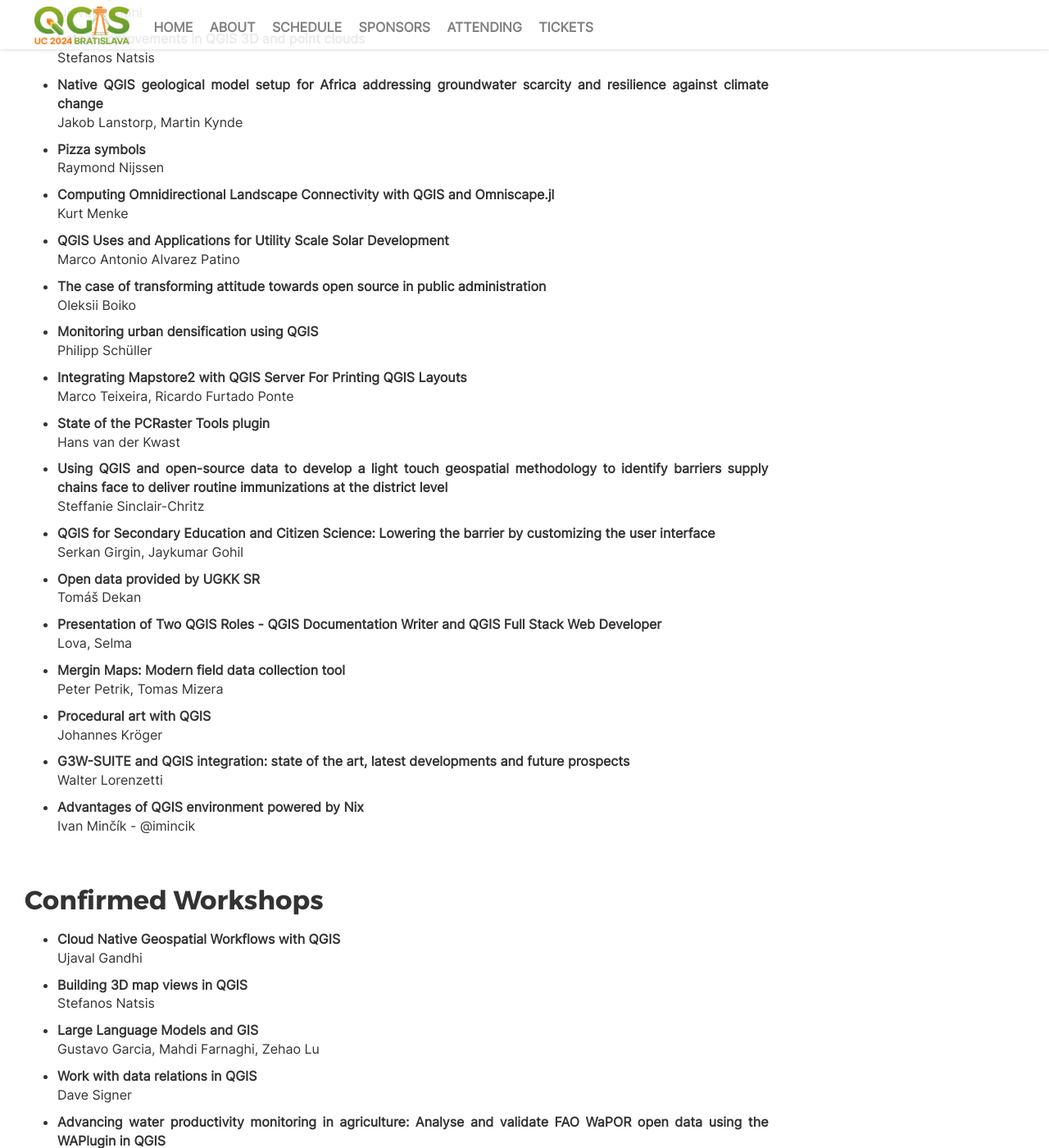
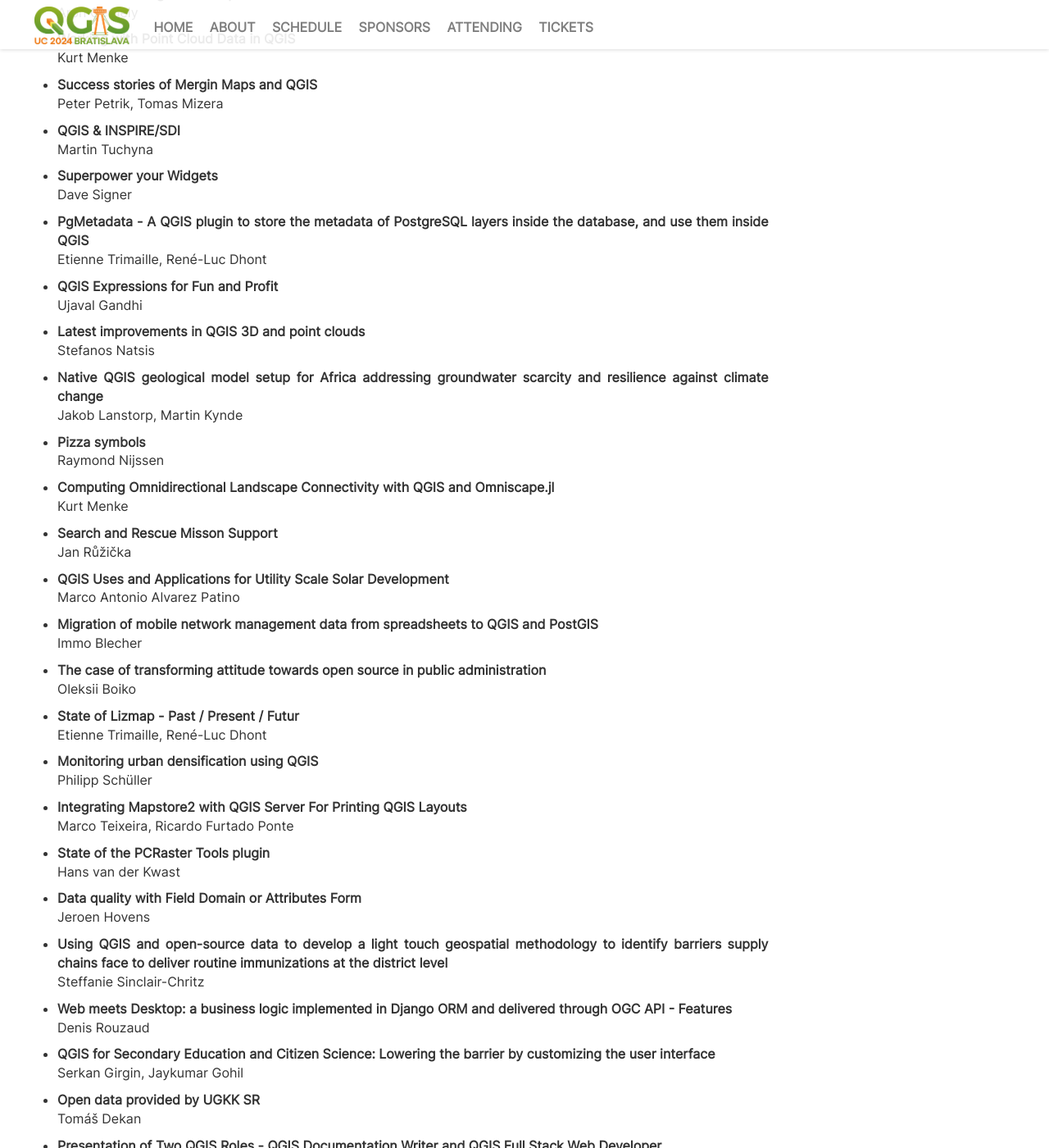
Before and after one commit to qgis-sk/uc2024-web, a Jekyll site: the page built from _pages/schedule.html, in a window 1280 px wide and 1400 px high, scrolled down 1686 px. Shown: the whole window at 82% size. Built offline with Jekyll 4.4.1, drawn with Linux system fonts in a browser that asks for light colours; nearby versions of some CDN libraries; comment, search, counter and statistics services are not loaded; some of the changed text lies outside the part shown.

Commit message:
more confirmed talks/workshops

```diff
--- a/_pages/schedule.html
+++ b/_pages/schedule.html
@@ -42,30 +42,41 @@
 <li style="margin: 10px 0;"><b>qgis-js - QGIS core ported to WebAssembly to run it on the web platform</b><br/>Michael Schmuki
 <li style="margin: 10px 0;"><b>Beyond the NDVI: Hyperspectral remote sensing in QGIS with the EnMAP-Box</b><br/>Benjamin Jakimow
 <li style="margin: 10px 0;"><b>Creating a random city map using the graphical modeler</b><br/>Philipp Schüller
+<li style="margin: 10px 0;"><b>Visualize planning projects in 3D</b><br/>Karl-Magnus Jönsson
 <li style="margin: 10px 0;"><b>Environmental Data Retrieval (EDR) a new OGC standard and its implementation in QGIS</b><br/>Saber Razmjooei
 <li style="margin: 10px 0;"><b>Geoharmony: A QGIS Plugin Unveiling Satellite Insights for Sustainable Development Syner-gy and Ecological Rejuvenation"</b><br/>Berit Mohr
 <li style="margin: 10px 0;"><b>Delivering the perfect QGIS installation and environment to your users</b><br/>Johannes Kröger
+<li style="margin: 10px 0;"><b>Everything I learned building AI models for QGIS</b><br/>Brendan Ashworth
 <li style="margin: 10px 0;"><b>QGIS website renovation</b><br/>Aliaksandra Tsiatserkina
 <li style="margin: 10px 0;"><b>Learn how to create user friendly layout templates</b><br/>Mie Winstrup
 <li style="margin: 10px 0;"><b>Rethinking urban health by measuring and mapping walkability with Q-GIS in the Global South.</b><br/>Ricardo Pozo
+<li style="margin: 10px 0;"><b>QGIS applications in transport planning: case studies of cycling and public transport support</b><br/>Marian Gogola
+<li style="margin: 10px 0;"><b>Exploring Advanced Data Integrations with Speckle</b><br/>Kateryna Konieva
 <li style="margin: 10px 0;"><b>Transformation from a "GIS enthusiast" to a GIS administrator - a description of deployment cases carried out in small and medium-sized companies.</b><br/>Michał Drożdż
 <li style="margin: 10px 0;"><b>From Data to Decisions: Empowering Groundwater Professionals with a QGIS Plugin</b><br/>Jakob Lanstorp, Martin Kynde
 <li style="margin: 10px 0;"><b>WAPlugin: a QGIS solution for accessing, validating, and analyzing FAO WaPOR data</b><br/>Hans van der Kwast, WAPlugin Team, Akshay Dhonthi
 <li style="margin: 10px 0;"><b>The hitchhikers guide to Copernicus data access</b><br/>Aron Gergely
 <li style="margin: 10px 0;"><b>Working with Point Cloud Data in QGIS</b><br/>Kurt Menke
 <li style="margin: 10px 0;"><b>Success stories of Mergin Maps and QGIS</b><br/>Peter Petrik, Tomas Mizera
+<li style="margin: 10px 0;"><b>QGIS & INSPIRE/SDI</b><br/>Martin Tuchyna
 <li style="margin: 10px 0;"><b>Superpower your Widgets</b><br/>Dave Signer
+<li style="margin: 10px 0;"><b>PgMetadata - A QGIS plugin to store the metadata of PostgreSQL layers inside the database, and use them inside QGIS</b><br/>Etienne Trimaille, René-Luc Dhont
 <li style="margin: 10px 0;"><b>QGIS Expressions for Fun and Profit</b><br/>Ujaval Gandhi
 <li style="margin: 10px 0;"><b>Latest improvements in QGIS 3D and point clouds</b><br/>Stefanos Natsis
 <li style="margin: 10px 0;"><b>Native QGIS geological model setup for Africa addressing groundwater scarcity and resilience against climate change</b><br/>Jakob Lanstorp, Martin Kynde
 <li style="margin: 10px 0;"><b>Pizza symbols</b><br/>Raymond Nijssen
 <li style="margin: 10px 0;"><b>Computing Omnidirectional Landscape Connectivity with QGIS and Omniscape.jl</b><br/>Kurt Menke
+<li style="margin: 10px 0;"><b>Search and Rescue Misson Support</b><br/>Jan Růžička
 <li style="margin: 10px 0;"><b>QGIS Uses and Applications for Utility Scale Solar Development</b><br/>Marco Antonio Alvarez Patino
+<li style="margin: 10px 0;"><b>Migration of mobile network management data from spreadsheets to QGIS and PostGIS</b><br/>Immo Blecher
 <li style="margin: 10px 0;"><b>The case of transforming attitude towards open source in public administration</b><br/>Oleksii Boiko
+<li style="margin: 10px 0;"><b>State of Lizmap - Past / Present / Futur</b><br/>Etienne Trimaille, René-Luc Dhont
 <li style="margin: 10px 0;"><b>Monitoring urban densification using QGIS</b><br/>Philipp Schüller
 <li style="margin: 10px 0;"><b>Integrating Mapstore2 with QGIS Server For Printing QGIS Layouts</b><br/>Marco Teixeira, Ricardo Furtado Ponte
 <li style="margin: 10px 0;"><b>State of the PCRaster Tools plugin</b><br/>Hans van der Kwast
+<li style="margin: 10px 0;"><b>Data quality with Field Domain or Attributes Form</b><br/>Jeroen Hovens
 <li style="margin: 10px 0;"><b>Using QGIS and open-source data to develop a light touch geospatial methodology to identify barriers supply chains face to deliver routine immunizations at the district level</b><br/>Steffanie Sinclair-Chritz
+<li style="margin: 10px 0;"><b>Web meets Desktop: a business logic implemented in Django ORM and delivered through OGC API - Features</b><br/>Denis Rouzaud
 <li style="margin: 10px 0;"><b>QGIS for Secondary Education and Citizen Science: Lowering the barrier by customizing the user interface</b><br/>Serkan Girgin, Jaykumar Gohil
 <li style="margin: 10px 0;"><b>Open data provided by UGKK SR</b><br/>Tomáš Dekan
 <li style="margin: 10px 0;"><b>Presentation of Two QGIS Roles - QGIS Documentation Writer and QGIS Full Stack Web Developer</b><br/>Lova, Selma
@@ -81,6 +92,7 @@
 <h3>Confirmed Workshops</h3>
 <p>
 <ul>
+<li style="margin: 10px 0;"><b>Publish your QGIS project (layers, forms, print layout...) on the internet using Lizmap</b><br/>Etienne Trimaille, René-Luc Dhont
 <li style="margin: 10px 0;"><b>Cloud Native Geospatial Workflows with QGIS</b><br/>Ujaval Gandhi
 <li style="margin: 10px 0;"><b>Building 3D map views in QGIS</b><br/>Stefanos Natsis
 <li style="margin: 10px 0;"><b>Large Language Models and GIS</b><br/>Gustavo Garcia, Mahdi Farnaghi, Zehao Lu
@@ -88,6 +100,7 @@
 <li style="margin: 10px 0;"><b>Advancing water productivity monitoring in agriculture: Analyse and validate FAO WaPOR open data using the WAPlugin in QGIS</b><br/>Hans van der Kwast, WAPlugin Team, Akshay Dhonthi
 <li style="margin: 10px 0;"><b>Hands-on qgis-js: Building interactive QGIS based Web Maps from Scratch</b><br/>Michael Schmuki
 <li style="margin: 10px 0;"><b>Hydrological analysis with the PCRaster Tools plugin in QGIS</b><br/>Hans van der Kwast
+<li style="margin: 10px 0;"><b>QGIS - Ask me anything!</b><br/>Marco Bernasocchi, Denis Rouzaud
 <li style="margin: 10px 0;"><b>Mergin Maps Admin Essentials</b><br/>Peter Petrik, Tomas Mizera
 <li style="margin: 10px 0;"><b>Building Your First QGIS Plugin</b><br/>Ujaval Gandhi
 <li style="margin: 10px 0;"><b>Designing an object with Blender3D for use in QGIS 3D</b><br/>Raymond Nijssen
```
